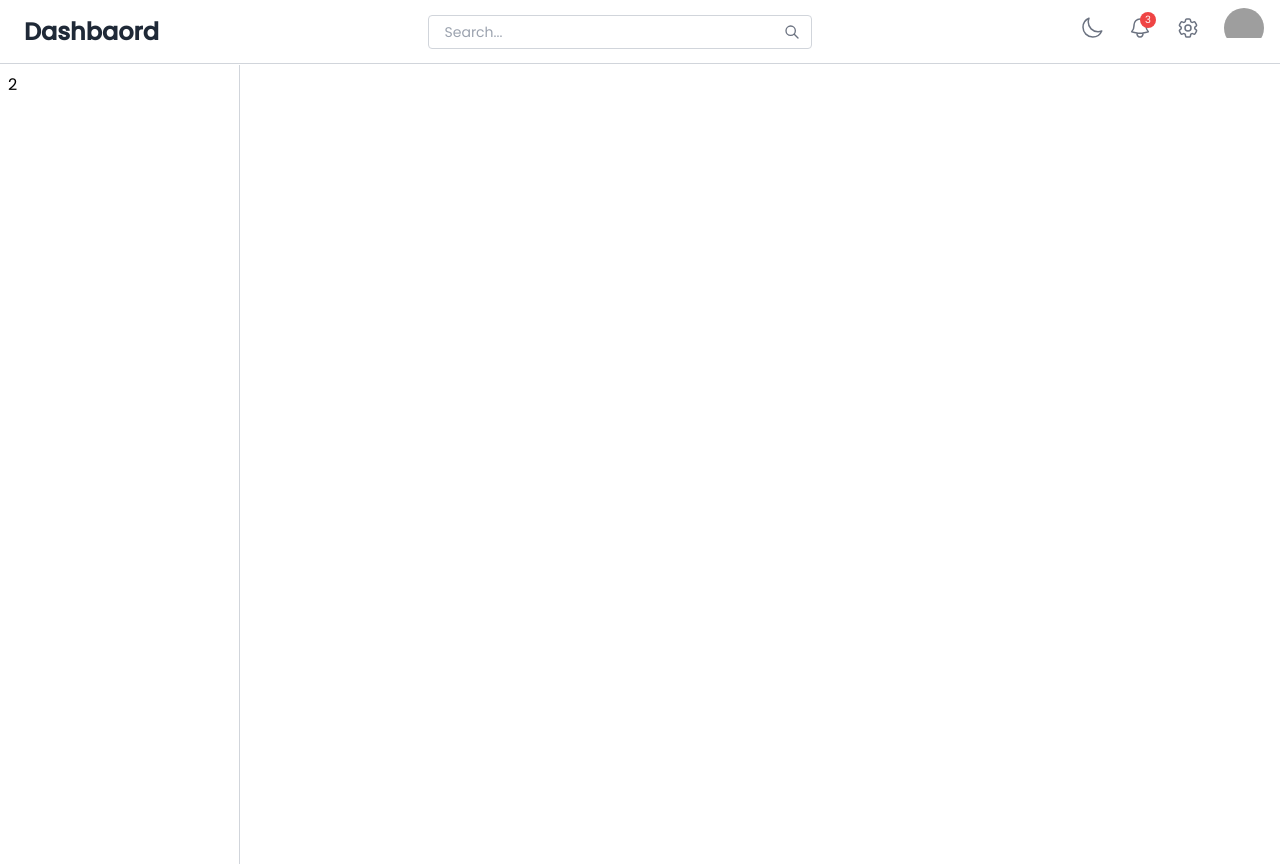
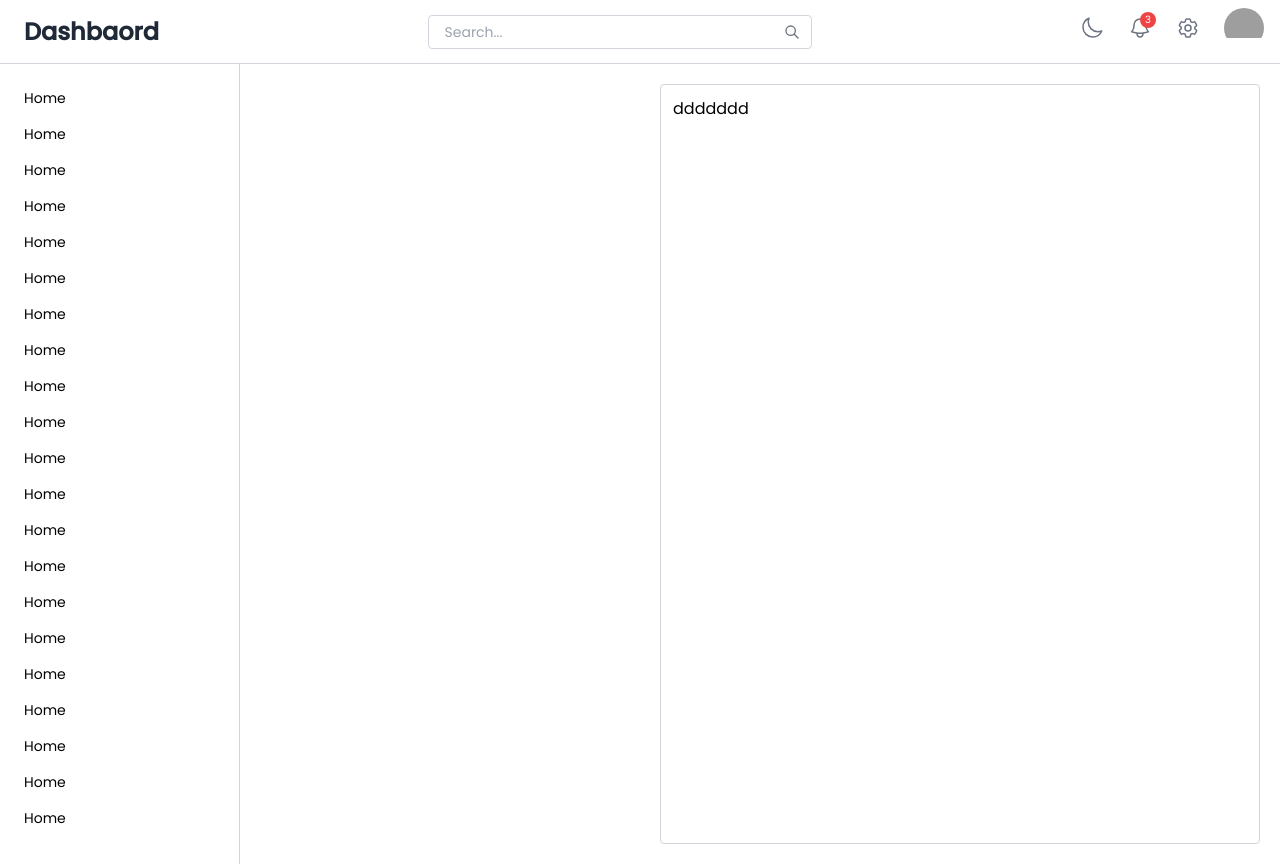
Before and after one commit to vijaykolar/react-tailwind, a Next.js app: page / in a window 1280 px wide. Before the commit the page ends 800 px from the top, so only its background shows below. Built offline with nearby package versions, Linux system fonts and the light colour scheme; grey boxes are pictures that could not be loaded.

Commit message:
Working on left nav

```diff
--- a/src/AppLayout.tsx
+++ b/src/AppLayout.tsx
@@ -2,30 +2,26 @@ import React from "react";
 import { Provider } from "react-redux";
 
 import { store } from "./store";
-
-
 
 // import "./layout.css";
 import Header from "./components/header";
 import { QueryClient, QueryClientProvider } from "react-query";
 import { ReactQueryDevtools } from "react-query/devtools";
 
-
 const queryClient = new QueryClient();
 
 function AppLayout({ children }: any) {
-
-
   return (
     <Provider store={store}>
       <QueryClientProvider client={queryClient}>
-        <ReactQueryDevtools />
+        {/*<ReactQueryDevtools />*/}
+
         <div>
           <Header siteTitle="Dashbaord" />
           <main>{children}</main>
+
           {/* <footer>Footer</footer> */}
         </div>
-        {/*</div>*/}
       </QueryClientProvider>
     </Provider>
   );
--- a/src/pages/index.tsx
+++ b/src/pages/index.tsx
@@ -1,6 +1,8 @@
 import React from "react";
 
 import AppLayout from "../AppLayout";
+import { HiChartPie, HiChevronLeft, HiChevronRight } from "react-icons/hi2";
+import Link from "next/link";
 
 function HomePage() {
   return (
@@ -9,10 +11,31 @@ function HomePage() {
       {/*  <Link to="/">Home</Link>*/}
       {/*  <Link to="/about">about</Link>*/}
       {/*</header>*/}
-      <section className="grid grid-cols-2">
-        <aside className="w-60 fixed left-0 top-[65px]  border-r border-gray-300 dark:border-gray-600  h-[100vh]">
-          <div className="p-2">2</div>
+      <section className="md:grid md:grid-cols-2">
+        <aside className=" fixed md:static w-60 left-0 -translate-x-full md:translate-x-0 duration-300 transition-all border-r border-gray-300 dark:border-gray-600 h-[100vh] md:w-60 ">
+          <div className="p-4 overflow-y-auto h-full">
+            <div>
+              <ul>
+                {[
+                  1, 2, 4, 33, 5, 6, 78, 7, 9, 443, 34, 323534, 5435643, 6546,
+                  654654645, 3245, 5435345, 24235, 4353, 4654, 6,
+                ].map((el) => (
+                  <li key={el}>
+                    <Link
+                      className="p-2 inline-block text-sm dark:text-gray-400"
+                      href="/"
+                    >
+                      Home
+                    </Link>
+                  </li>
+                ))}
+              </ul>
+            </div>
+          </div>
         </aside>
+        <article className="p-3 border-gray-300 dark:border-gray-600 rounded border columns-auto m-5">
+          ddddddd
+        </article>
       </section>
     </AppLayout>
   );
--- a/src/styles/global.css
+++ b/src/styles/global.css
@@ -45,7 +45,7 @@ body {
 
 @layer base{
   body {
-    @apply dark:bg-gray-700 bg-white
+    @apply dark:bg-gray-800 bg-white
   }
 
 
```
Also changed, not shown: src/components/header/index.tsx (+14 -7 lines), 1 other file (tests, documents, lock files or other folders).
